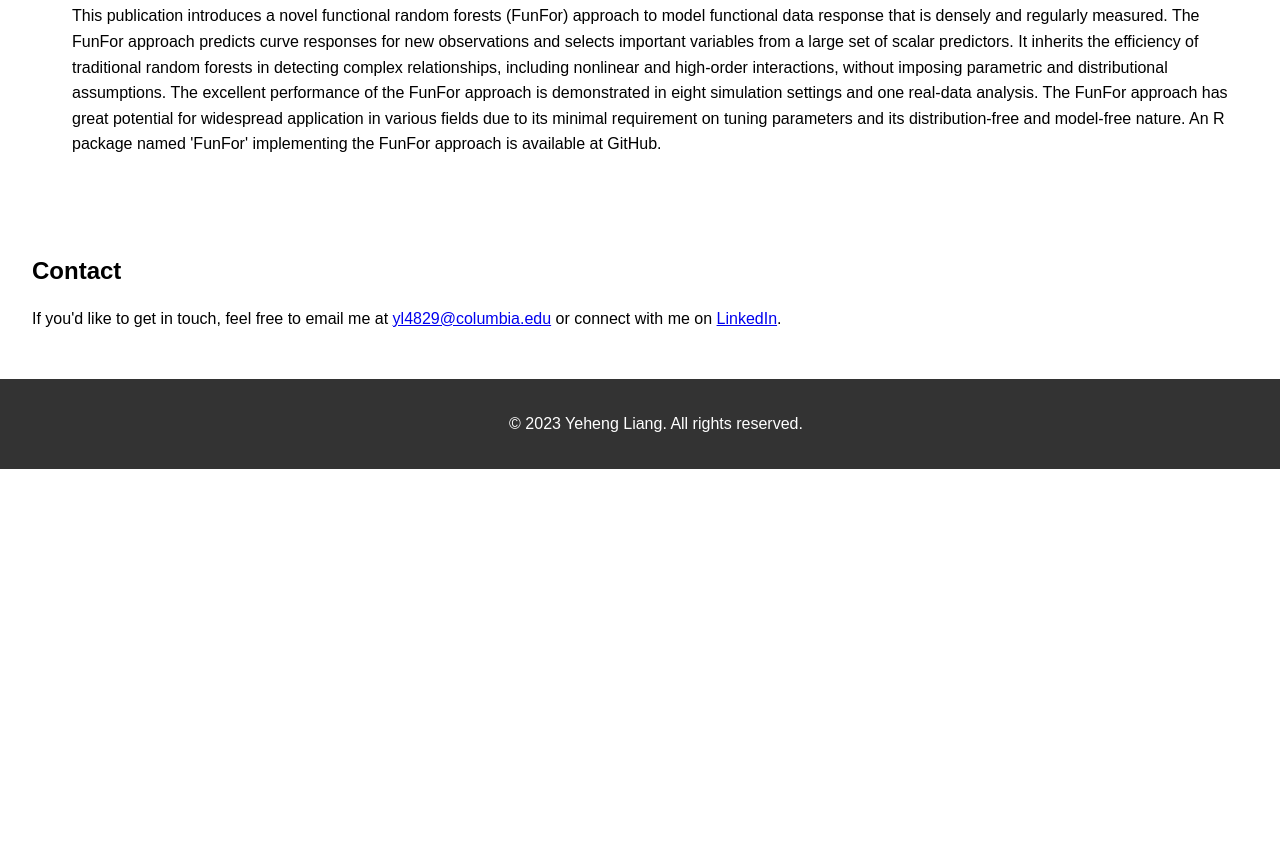
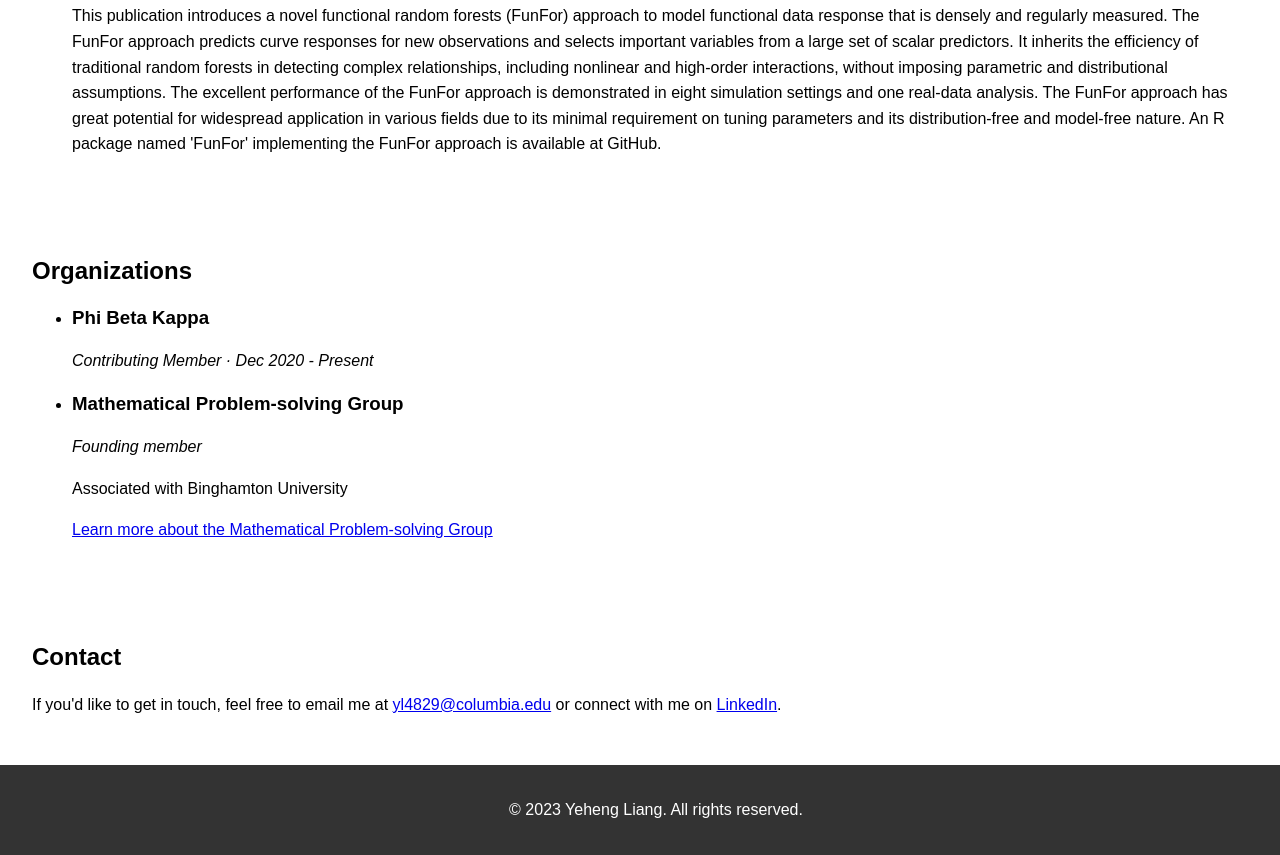
Before and after one commit to yehengliang/yehengliang.github.io, a plain HTML site: page index.html in a window 1280 px wide. Shown: the part 1116-1971 px from the top of the page. Before the commit the page ends 1585 px from the top, so only its background shows below. Drawn offline with Linux system fonts and the light colour scheme.

Commit message:
Update index.html

```diff
--- a/index.html
+++ b/index.html
@@ -59,10 +59,28 @@
     </ul>
   </section>
 
+  <section id="organizations">
+  <h2>Organizations</h2>
+  <ul>
+    <li>
+      <h3>Phi Beta Kappa</h3>
+      <p><em>Contributing Member · Dec 2020 - Present</em></p>
+    </li>
+    <li>
+      <h3>Mathematical Problem-solving Group</h3>
+      <p><em>Founding member</em></p>
+      <p>Associated with Binghamton University</p>
+      <p><a href="http://people.math.binghamton.edu/borisov/Putnam/ProblemSolving.html" target="_blank">Learn more about the Mathematical Problem-solving Group</a></p>
+    </li>
+  </ul>
+</section>
+
+
   <section id="contact">
     <h2>Contact</h2>
     <p>If you'd like to get in touch, feel free to email me at <a href="mailto:yl4829@columbia.edu">yl4829@columbia.edu</a> or connect with me on <a href="https://www.linkedin.com/in/yehengliang/" target="_blank">LinkedIn</a>.</p>
   </section>
+
 
 <footer>
     <p>&copy; 2023 Yeheng Liang. All rights reserved.</p>
```
